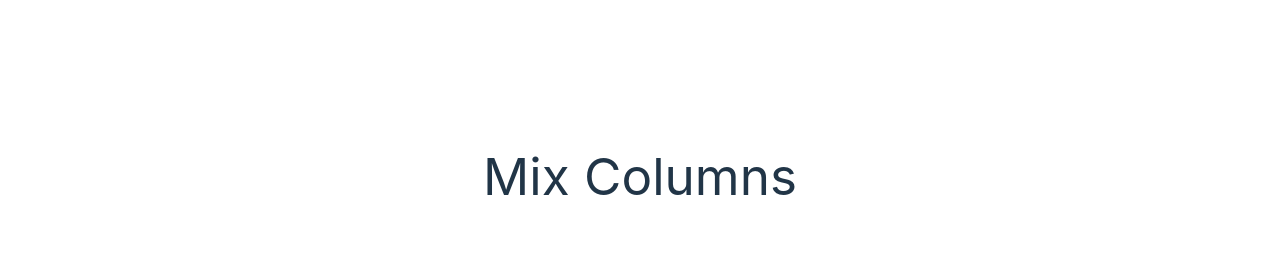
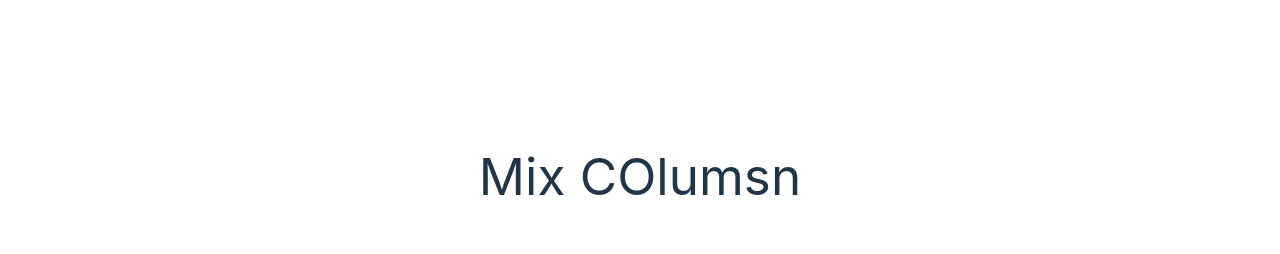
Before and after one commit to aditya-adiraju/aes-visualizer, a React (Vite) app: page / in a window 1280 px wide. Shown: the top 254 px of the page. Built offline with nearby package versions, Linux system fonts and the light colour scheme.

Commit message:
added Step Headings to each component

```diff
--- a/src/components/MixColumns/MixColumns.tsx
+++ b/src/components/MixColumns/MixColumns.tsx
@@ -1,7 +1,7 @@
 import { useState } from "react";
 import StateMatrix from "../common/StateMatrix";
-import { MathJax, MathJaxContext } from "better-react-mathjax";
 import FixedMatrix from "./FixedMatrix";
+import StepHeading from "../common/StepHeading";
 
 // multiply two numbers in GF(2^8)
 function GFMul(x: number, y: number): number {
@@ -66,10 +66,7 @@ export default function MixColumns() {
 
   return (
     <>
-    <h1 className="font-bold">Mix Columns</h1>
-    <br />
-    <br />
-    <br />
+      <StepHeading title="Mix COlumsn" />
       <div className="grid grid-cols-5 align justify-items-center items-center">
         <StateMatrix
           heading="Input State"
--- a/src/components/SubBytes/Sbox.tsx
+++ b/src/components/SubBytes/Sbox.tsx
@@ -1,5 +1,3 @@
-import React from "react";
-
 type Pair<T> = [T, T];
 interface SboxProps {
   matrix: number[][];
--- a/src/components/SubBytes/SubBytes.tsx
+++ b/src/components/SubBytes/SubBytes.tsx
@@ -1,7 +1,7 @@
-import React from 'react';
 import { useState } from 'react';
 import SBox from './Sbox'
 import StateMatrix from '../common/StateMatrix'
+import StepHeading from '../common/StepHeading';
 
 const splitByte = (x: number): [number, number] => [(x >> 4) % 16,  x % 16];
 
@@ -36,6 +36,8 @@ export default function SubBytes() {
 
   const [highlightPair, setHighlightPair] = useState<[number, number]>([0, 0]) ;
   return (
+    <>
+      <StepHeading title='Sub Bytes'/>
       <div className='grid grid-cols-3 items-center justify-items-center'>
         <div className=''>
           <StateMatrix heading="Input State" state={inState} highlight={highlightPair} setHighlight={setHighlightPair}/>
@@ -47,5 +49,6 @@ export default function SubBytes() {
           <StateMatrix heading="Output State" state={subBytesMatrix(inState, sBox)} highlight={highlightPair} setHighlight={setHighlightPair}/>
         </div>
       </div>
+    </>
   )
 }
--- /dev/null
+++ b/src/components/common/StepHeading.tsx
@@ -0,0 +1,10 @@
+export default function StepHeading({title }: {title: string} ) {
+  return (
+    <>
+      <h1 className="font-bold">{title}</h1>
+      <br />
+      <br />
+      <br />
+    </>
+  );
+}
```
Also changed, not shown: src/components/ShiftRows/ShiftRows.tsx (+13 -5 lines). Lines whose indentation alone changed are shown as unchanged.
